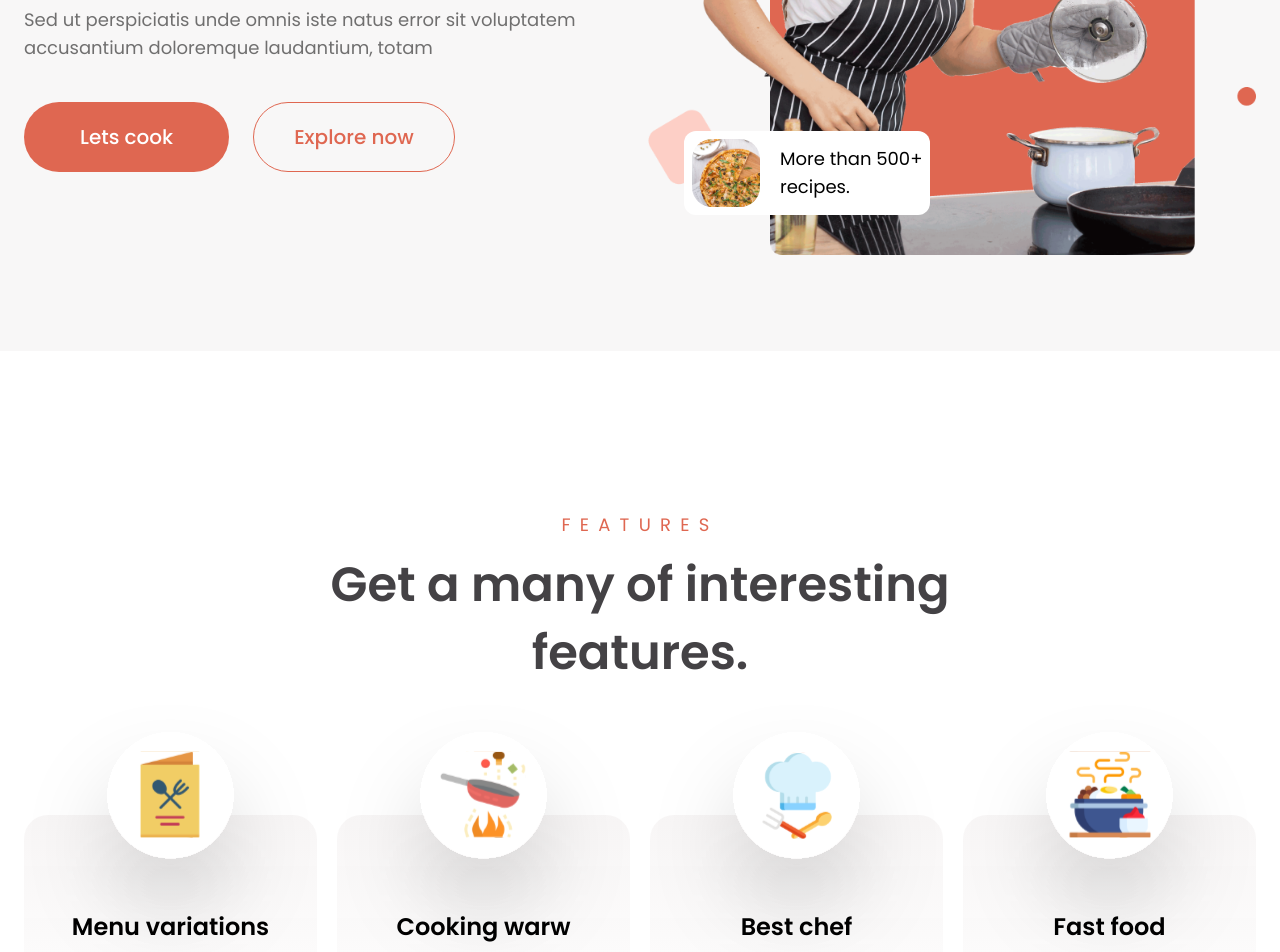
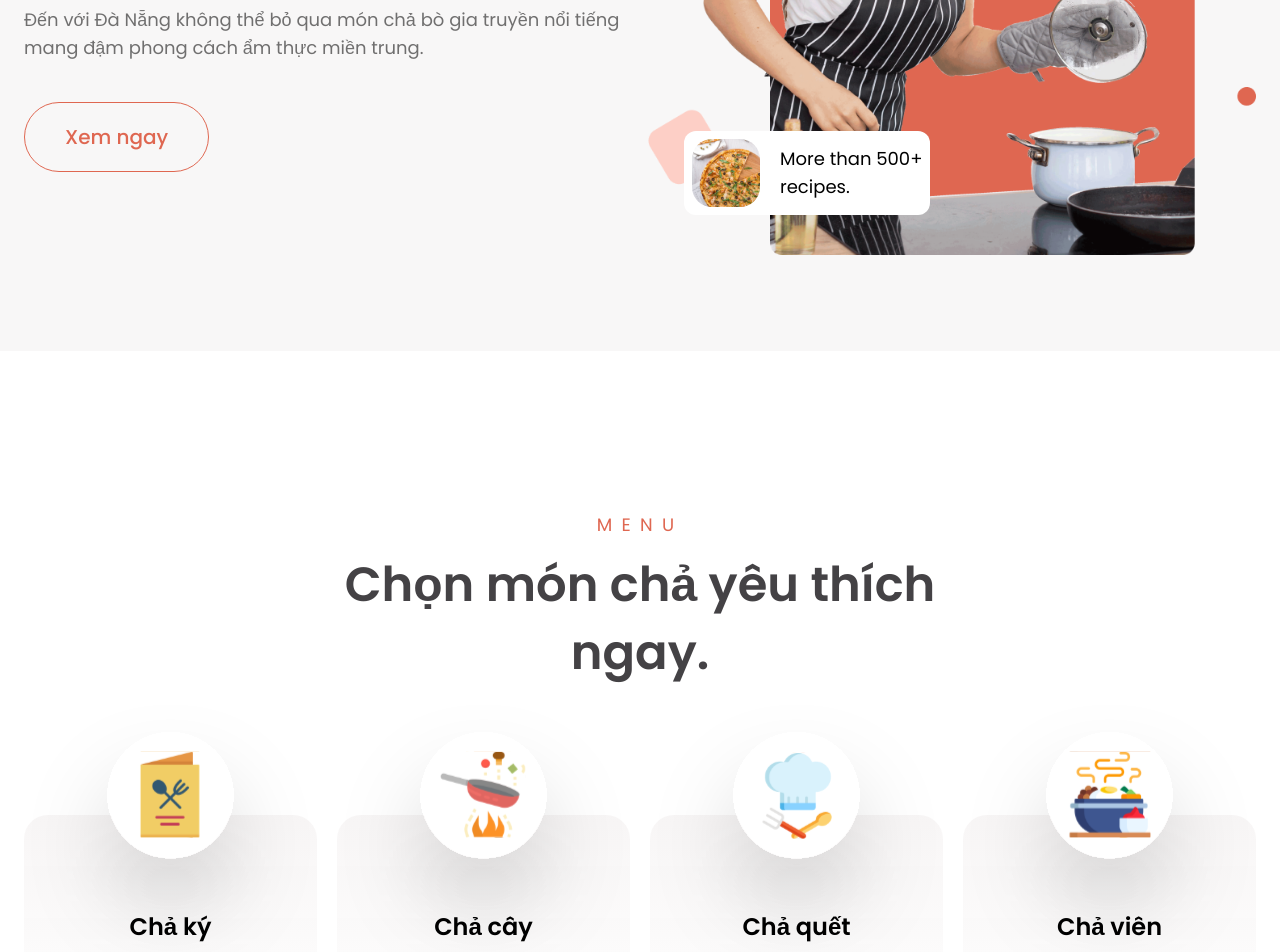
Before and after one commit to trungglx/danangspeciality, a Next.js app: page / in a window 1280 px wide. Shown: the part 520-1472 px from the top of the page. Built offline with nearby package versions, Linux system fonts and the light colour scheme.

Commit message:
update content

```diff
--- a/app/components/Banner/index.tsx
+++ b/app/components/Banner/index.tsx
@@ -1,45 +1,78 @@
-"use client"
-import Image from 'next/image';
+"use client";
+import Image from "next/image";
 import { Fade } from "react-awesome-reveal";
-import Link from 'next/link';
-
+import Link from "next/link";
 
 const Banner = () => {
-
   return (
-        <div id="home-section" className='bg-lightpink'>
+    <div id="home-section" className="bg-lightpink">
       <div className="mx-auto max-w-7xl pt-20 sm:pb-24 px-6">
-
-                <div className='grid grid-cols-1 lg:grid-cols-12 space-x-1'>
-
-                    <div className='col-span-6 flex flex-col justify-center'>
-                        <Fade direction={'up'} delay={400} cascade damping={1e-1} triggerOnce={true}>
+        <div className="grid grid-cols-1 lg:grid-cols-12 space-x-1">
+          <div className="col-span-6 flex flex-col justify-center">
+            <Fade
+              direction={"up"}
+              delay={400}
+              cascade
+              damping={1e-1}
+              triggerOnce={true}
+            >
               <h1 className="text-4xl lg:text-7xl font-semibold mb-5 text-lightgrey md:4px lg:text-start text-center">
-                                Every thing <br /> special
+                Chả bò đặc biệt <br /> tại Đà Nẵng
               </h1>
             </Fade>
-                        <Fade direction={'up'} delay={800} cascade damping={1e-1} triggerOnce={true}>
-                            <p className='text-grey lg:text-lg font-normal mb-10 lg:text-start text-center'>Sed ut perspiciatis unde omnis iste natus error sit voluptatem <br /> accusantium doloremque laudantium, totam</p>
+            <Fade
+              direction={"up"}
+              delay={800}
+              cascade
+              damping={1e-1}
+              triggerOnce={true}
+            >
+              <p className="text-grey lg:text-lg font-normal mb-10 lg:text-start text-center">
+                Đến với Đà Nẵng không thể bỏ qua món chả bò gia truyền nổi tiếng{" "}
+                <br /> mang đậm phong cách ẩm thực miền trung.
+              </p>
             </Fade>
-                        <Fade direction={'up'} delay={1000} cascade damping={1e-1} triggerOnce={true}>
-                            <div className='md:flex align-middle justify-center lg:justify-start'>
-                                <button className='text-xl w-full md:w-auto font-medium rounded-full text-white py-5 px-6 bg-pink lg:px-14 mr-6'><Link href='#cook-section'>Lets cook</Link></button>
-                                <button className='flex border w-full md:w-auto mt-5 md:mt-0 border-pink justify-center rounded-full text-xl font-medium items-center py-5 px-10 text-pink hover:text-white hover:bg-pink'><Link href='#about-section'>Explore now</Link></button>
+            <Fade
+              direction={"up"}
+              delay={1000}
+              cascade
+              damping={1e-1}
+              triggerOnce={true}
+            >
+              <div className="md:flex align-middle justify-center lg:justify-start">
+                {/* <button className="text-xl w-full md:w-auto font-medium rounded-full text-white py-5 px-6 bg-pink lg:px-14 mr-6">
+                  <Link href="#cook-section">Lets cook</Link>
+                </button> */}
+                <button className="flex border w-full md:w-auto mt-5 md:mt-0 border-pink justify-center rounded-full text-xl font-medium items-center py-5 px-10 text-pink hover:text-white hover:bg-pink">
+                  <Link href="#about-section">Xem ngay</Link>
+                </button>
               </div>
             </Fade>
           </div>
 
-                    <div className='col-span-6 flex justify-center relative'>
-                        <div className='flex bg-white p-2 gap-5 items-center bottom-10 left-10 rounded-xl absolute'>
-                            <Image src={'/images/Banner/pizza.svg'} alt="pizza-image" width={68} height={68} />
-                            <p className='text-lg font-normal'>More than 500+ <br /> recipes.</p>
+          <div className="col-span-6 flex justify-center relative">
+            <div className="flex bg-white p-2 gap-5 items-center bottom-10 left-10 rounded-xl absolute">
+              <Image
+                src={"/images/Banner/pizza.svg"}
+                alt="pizza-image"
+                width={68}
+                height={68}
+              />
+              <p className="text-lg font-normal">
+                More than 500+ <br /> recipes.
+              </p>
             </div>
-                        <Image src="/images/Banner/banner-image.png" alt="nothing" width={1000} height={805} />
+            <Image
+              src="/images/Banner/banner-image.png"
+              alt="nothing"
+              width={1000}
+              height={805}
+            />
           </div>
         </div>
       </div>
     </div>
-    )
-}
+  );
+};
 
 export default Banner;
--- a/app/components/Work/index.tsx
+++ b/app/components/Work/index.tsx
@@ -1,9 +1,8 @@
-"use client"
-import Image from 'next/image';
-import Link from 'next/link';
-import { ChevronRightIcon } from '@heroicons/react/24/outline';
+"use client";
+import Image from "next/image";
+import Link from "next/link";
+import { ChevronRightIcon } from "@heroicons/react/24/outline";
 import { Fade } from "react-awesome-reveal";
-
 
 interface cardDataType {
   imgSrc: string;
@@ -14,59 +13,91 @@ interface cardDataType {
 
 const cardData: cardDataType[] = [
   {
-        imgSrc: '/images/Features/featureOne.svg',
-        heading: "Menu variations",
+    imgSrc: "/images/Features/featureOne.svg",
+    heading: "Chả ký",
     subheading: "Sed ut perspiciatis unde omnis iste natus error",
-        link: 'Learn more'
+    link: "Learn more",
   },
   {
-        imgSrc: '/images/Features/featureTwo.svg',
-        heading: "Cooking warw",
+    imgSrc: "/images/Features/featureTwo.svg",
+    heading: "Chả cây",
     subheading: "Sed ut perspiciatis unde omnis iste natus error",
-        link: 'Learn more'
+    link: "Learn more",
   },
   {
-        imgSrc: '/images/Features/featureThree.svg',
-        heading: "Best chef",
+    imgSrc: "/images/Features/featureThree.svg",
+    heading: "Chả quết",
     subheading: "Sed ut perspiciatis unde omnis iste natus error",
-        link: 'Learn more'
+    link: "Learn more",
   },
   {
-        imgSrc: '/images/Features/featureFour.svg',
-        heading: "Fast food",
+    imgSrc: "/images/Features/featureFour.svg",
+    heading: "Chả viên",
     subheading: "Sed ut perspiciatis unde omnis iste natus error",
-        link: 'Learn more'
-    }
-
-]
+    link: "Learn more",
+  },
+];
 
 const Work = () => {
   return (
-
-
     <div>
-            <div className='mx-auto max-w-7xl py-40 px-6' id="about-section">
-                <div className='text-center mb-14' >
-                    <Fade direction={'up'} delay={400} cascade damping={1e-1} triggerOnce={true}>
-                        <h3 className='text-pink text-lg font-normal mb-3 ls-51 uppercase'>Features</h3>
+      <div className="mx-auto max-w-7xl py-40 px-6" id="about-section">
+        <div className="text-center mb-14">
+          <Fade
+            direction={"up"}
+            delay={400}
+            cascade
+            damping={1e-1}
+            triggerOnce={true}
+          >
+            <h3 className="text-pink text-lg font-normal mb-3 ls-51 uppercase">
+              Menu
+            </h3>
           </Fade>
-                    <Fade direction={'up'} delay={800} cascade damping={1e-1} triggerOnce={true}>
-                        <p className='text-3xl lg:text-5xl font-semibold text-lightgrey'>Get a many of interesting <br /> features.</p>
+          <Fade
+            direction={"up"}
+            delay={800}
+            cascade
+            damping={1e-1}
+            triggerOnce={true}
+          >
+            <p className="text-3xl lg:text-5xl font-semibold text-lightgrey">
+              Chọn món chả yêu thích <br /> ngay.
+            </p>
           </Fade>
         </div>
 
-
-                <div className='grid sm:grid-cols-2 lg:grid-cols-4 gap-y-20 gap-x-5 mt-32'>
-                    <Fade direction={'up'} delay={1000} cascade damping={1e-1} triggerOnce={true}>
+        <div className="grid sm:grid-cols-2 lg:grid-cols-4 gap-y-20 gap-x-5 mt-32">
+          <Fade
+            direction={"up"}
+            delay={1000}
+            cascade
+            damping={1e-1}
+            triggerOnce={true}
+          >
             {cardData.map((items, i) => (
-                            <div className='card-b p-8 relative rounded-3xl' key={i}>
-                                <div className='work-img-bg rounded-full flex justify-center absolute top-[-50%] sm:top-[-40%] md:top-[-55%] lg:top-[-45%] left-[0%]'>
-                                    <Image src={items.imgSrc} alt={items.imgSrc} width={510} height={10} />
+              <div className="card-b p-8 relative rounded-3xl" key={i}>
+                <div className="work-img-bg rounded-full flex justify-center absolute top-[-50%] sm:top-[-40%] md:top-[-55%] lg:top-[-45%] left-[0%]">
+                  <Image
+                    src={items.imgSrc}
+                    alt={items.imgSrc}
+                    width={510}
+                    height={10}
+                  />
                 </div>
-                                <h3 className='text-2xl text-black font-semibold text-center mt-16'>{items.heading}</h3>
-                                <p className='text-lg font-normal text-black text-center text-opacity-50 mt-2'>{items.subheading}</p>
-                                <div className='flex items-center justify-center'>
-                                    <Link href='/'><p className='text-center text-lg font-medium text-pink mt-2 hover-underline'>{items.link}<ChevronRightIcon width={20} height={20} /></p></Link>
+                <h3 className="text-2xl text-black font-semibold text-center mt-16">
+                  {items.heading}
+                </h3>
+                <p className="text-lg font-normal text-black text-center text-opacity-50 mt-2">
+                  {items.subheading}
+                </p>
+                <div className="flex items-center justify-center">
+                  <Link href="/">
+                    <p className="text-center text-lg font-medium text-pink mt-2 hover-underline">
+                      {items.link}
+                      <ChevronRightIcon width={20} height={20} />
+                    </p>
+                  </Link>
                 </div>
               </div>
             ))}
@@ -74,8 +105,7 @@ const Work = () => {
         </div>
       </div>
     </div>
-
-    )
-}
+  );
+};
 
 export default Work;
```
Lines whose indentation alone changed are shown as unchanged.
